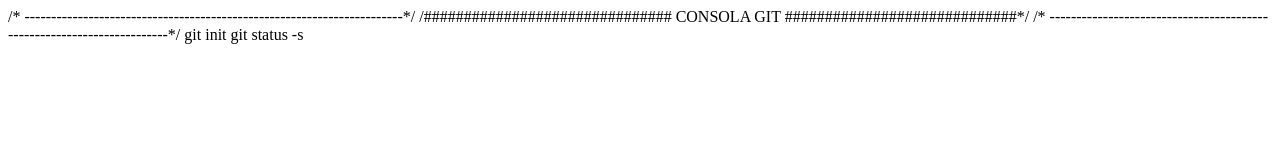
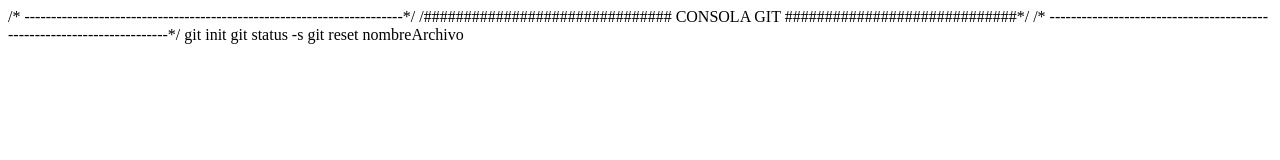
Before and after one commit to brian-emarquez/Learning-Git, a plain HTML site: page Crear Repositorio/index.html in a window 1280 px wide. Drawn offline with Linux system fonts and the light colour scheme.

Commit message:
Comienso del proyecto

```diff
--- a/Crear Repositorio/index.html
+++ b/Crear Repositorio/index.html
@@ -19,3 +19,4 @@
 
 git init
 git status -s
+git reset nombreArchivo
```
